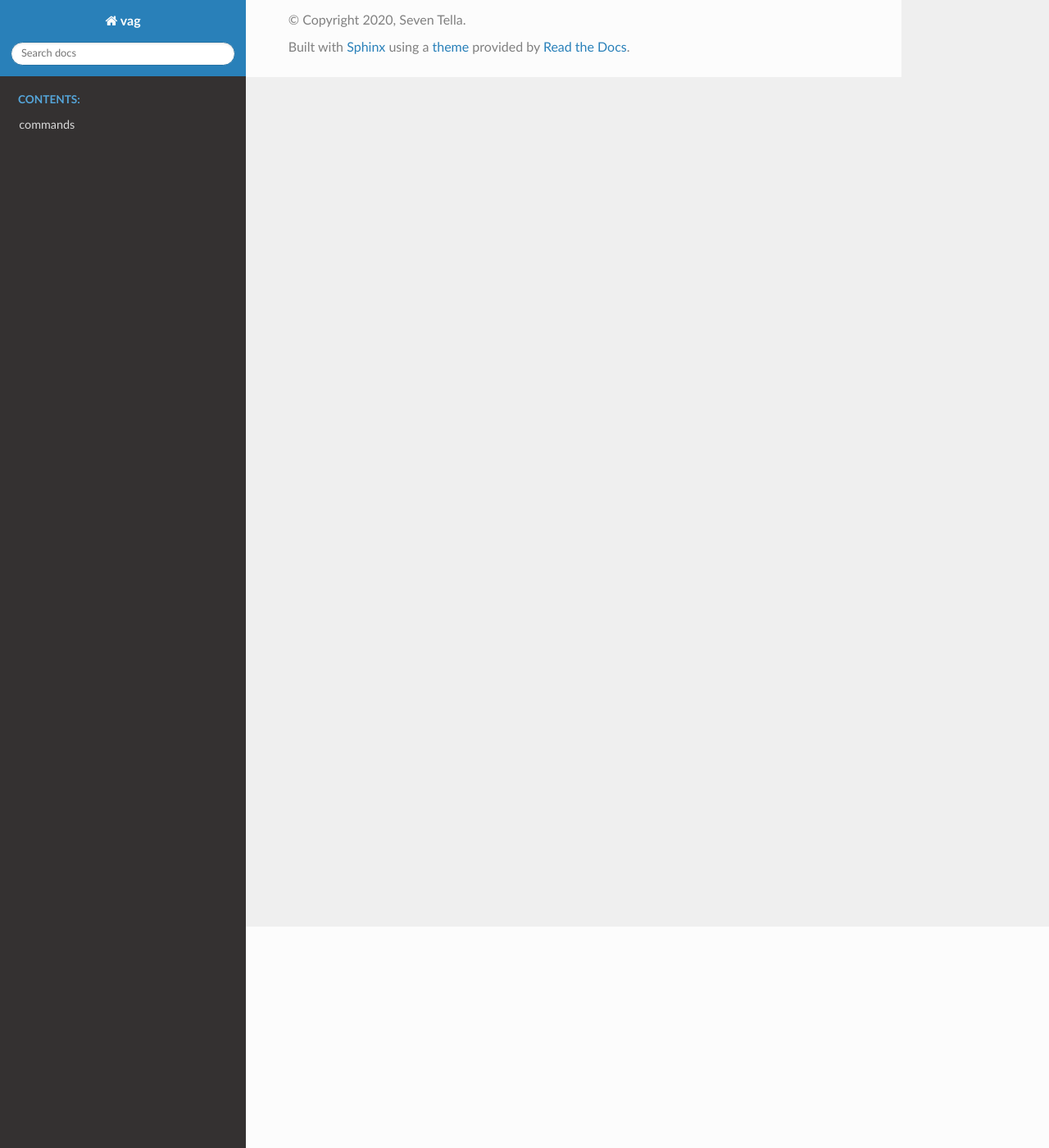
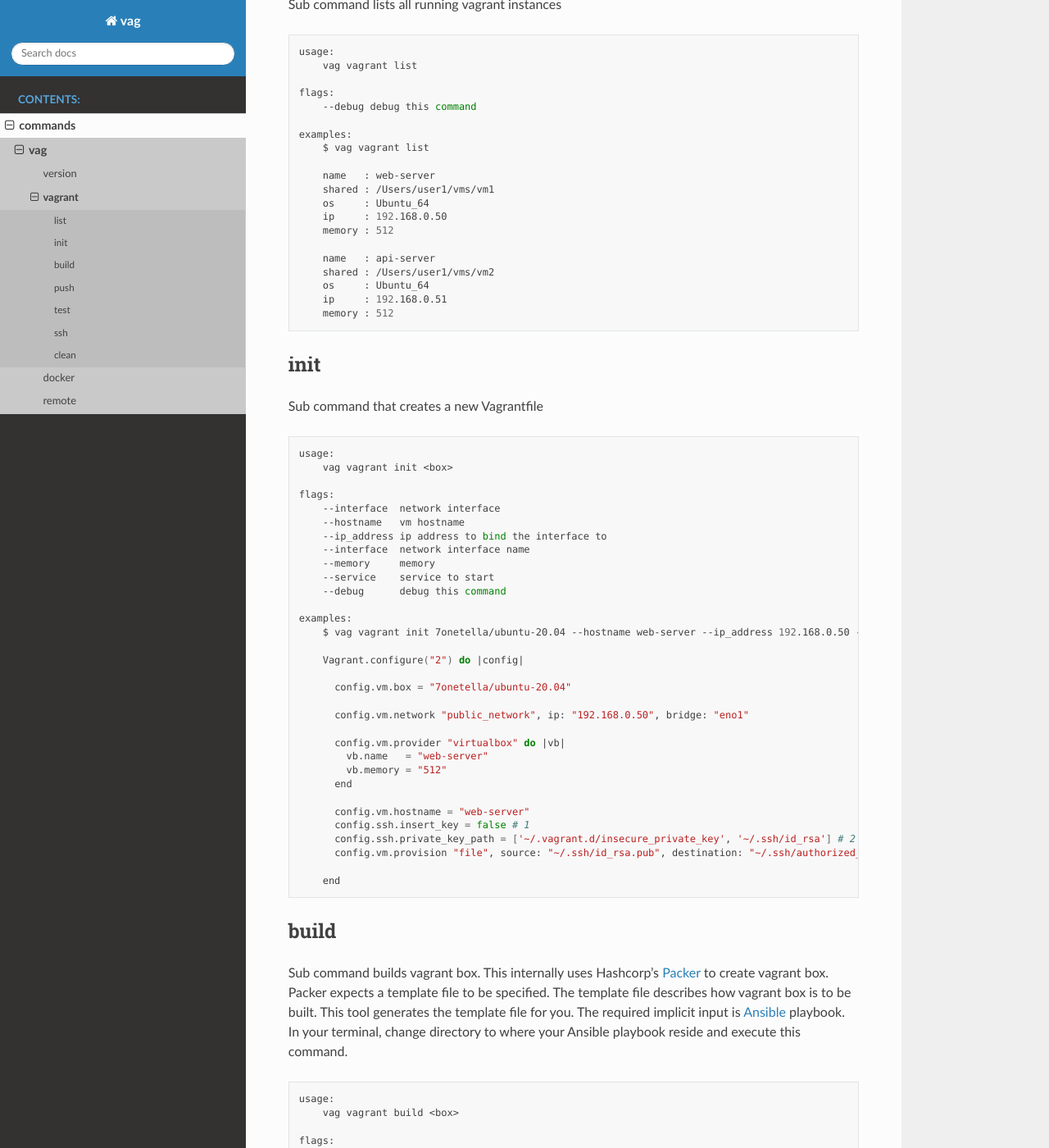
Before and after one commit to 7onetella/vag, a Sphinx documentation site: the page built from docs/vag.console.commands.vagrant.rst, in a window 1280 px wide and 1400 px high, scrolled down 270 px. Shown: the whole window at 82% size. Built offline with Sphinx 7.4.7 and the Read the Docs theme 2.0.0, drawn with Linux system fonts in a browser that asks for light colours; some of the changed text lies outside the part shown.

Commit message:
updating documentation

```diff
--- a/docs/vag.console.commands.vagrant.rst
+++ b/docs/vag.console.commands.vagrant.rst
@@ -1,3 +1,153 @@
+vagrant
+*******
+Command group for vagrant automation
 
-.. automodule:: vag.console.commands.vagrant
-   :show-inheritance:
+
+list
+----
+Sub command lists all running vagrant instances
+
+.. code-block:: bash
+
+    usage:
+        vag vagrant list
+
+    flags:
+        --debug debug this command
+
+    examples:
+        $ vag vagrant list
+
+        name   : web-server
+        shared : /Users/user1/vms/vm1
+        os     : Ubuntu_64
+        ip     : 192.168.0.50
+        memory : 512
+
+        name   : api-server
+        shared : /Users/user1/vms/vm2
+        os     : Ubuntu_64
+        ip     : 192.168.0.51
+        memory : 512
+
+init
+----
+Sub command that creates a new Vagrantfile
+
+.. code-block:: bash
+
+    usage:
+        vag vagrant init <box>
+
+    flags:
+        --interface  network interface
+        --hostname   vm hostname
+        --ip_address ip address to bind the interface to
+        --interface  network interface name
+        --memory     memory
+        --service    service to start
+        --debug      debug this command
+
+    examples:
+        $ vag vagrant init 7onetella/ubuntu-20.04 --hostname web-server --ip_address 192.168.0.50 --interface eno1
+
+        Vagrant.configure("2") do |config|
+
+          config.vm.box = "7onetella/ubuntu-20.04"
+
+          config.vm.network "public_network", ip: "192.168.0.50", bridge: "eno1"
+
+          config.vm.provider "virtualbox" do |vb|
+            vb.name   = "web-server"
+            vb.memory = "512"
+          end
+
+          config.vm.hostname = "web-server"
+          config.ssh.insert_key = false # 1
+          config.ssh.private_key_path = ['~/.vagrant.d/insecure_private_key', '~/.ssh/id_rsa'] # 2
+          config.vm.provision "file", source: "~/.ssh/id_rsa.pub", destination: "~/.ssh/authorized_keys" # 3
+
+        end
+
+build
+-----
+Sub command builds vagrant box. This internally uses Hashcorp's `Packer <https://www.packer.io/>`_ to create vagrant
+box. Packer expects a template file to be specified. The template file describes how vagrant box is to be built. This tool
+generates the template file for you. The required implicit input is `Ansible <https://www.packer.io/docs/provisioners/ansible>`_ playbook.
+In your terminal, change directory to where your Ansible playbook reside and execute this command.
+
+.. code-block:: bash
+
+    usage:
+        vag vagrant build <box>
+
+    flags:
+        --base       <base>
+        --debug      debug this command
+
+    examples:
+        vag vagrant build 7onetella/nomad-node:1.0.0
+
+<box> is made of three parts. [organization] / [box name] : [version].
+[box name].yml should be the name of your playbook. For example, nomad-nomad.yml should be in the current directory.
+
+push
+----
+Sub command pushes vagrant box to vagrant registry environment.
+
+.. code-block:: bash
+
+    usage:
+        vag vagrant push <box>
+
+    flags:
+        --skip       skips copying the box
+        --debug      debug this command
+
+    examples:
+        vag vagrant push 7onetella/redis
+
+test
+----
+Sub command starts test vagrant instance under /tmp folder.
+
+.. code-block:: bash
+
+    usage:
+        vag vagrant test <box>
+
+    flags:
+        --debug      debug this command
+
+    examples:
+        vag vagrant push 7onetella/redis
+
+ssh
+---
+Sub command ssh to test vagrant instance.
+
+.. code-block:: bash
+
+    usage:
+        vag vagrant ssh <box>
+
+    flags:
+        --debug      debug this command
+
+    examples:
+        vag vagrant ssh 7onetella/redis
+
+clean
+-----
+Sub command shuts down test vagrant instance, deletes build and box image.
+
+.. code-block:: bash
+
+    usage:
+        vag vagrant clean <box>
+
+    flags:
+        --debug      debug this command
+
+    examples:
+        vag vagrant clean 7onetella/redis
```
Also changed, not shown: docs/vag.console.application.rst (+10 -2 lines), docs/vag.console.commands.docker.rst (+17 -2 lines), docs/vag.console.commands.remote.rst (+47 -2 lines), 4 other files.
